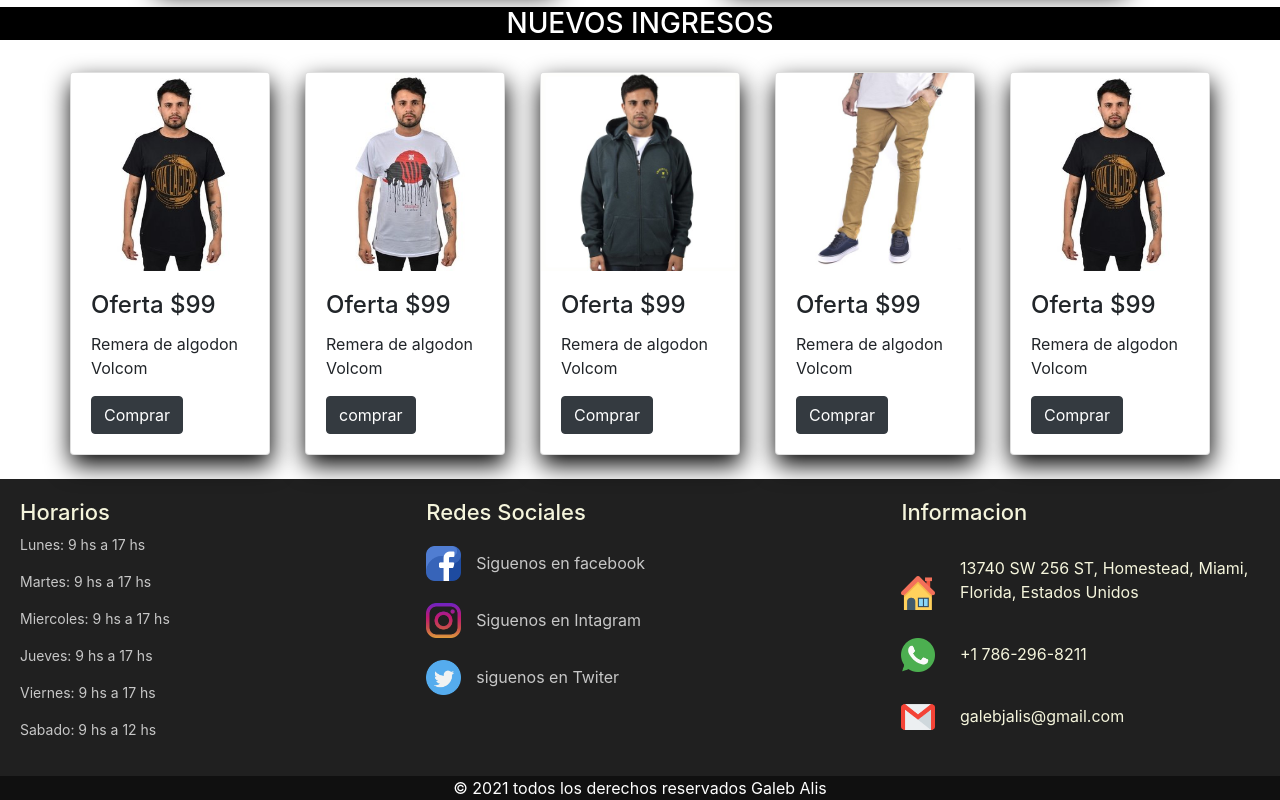
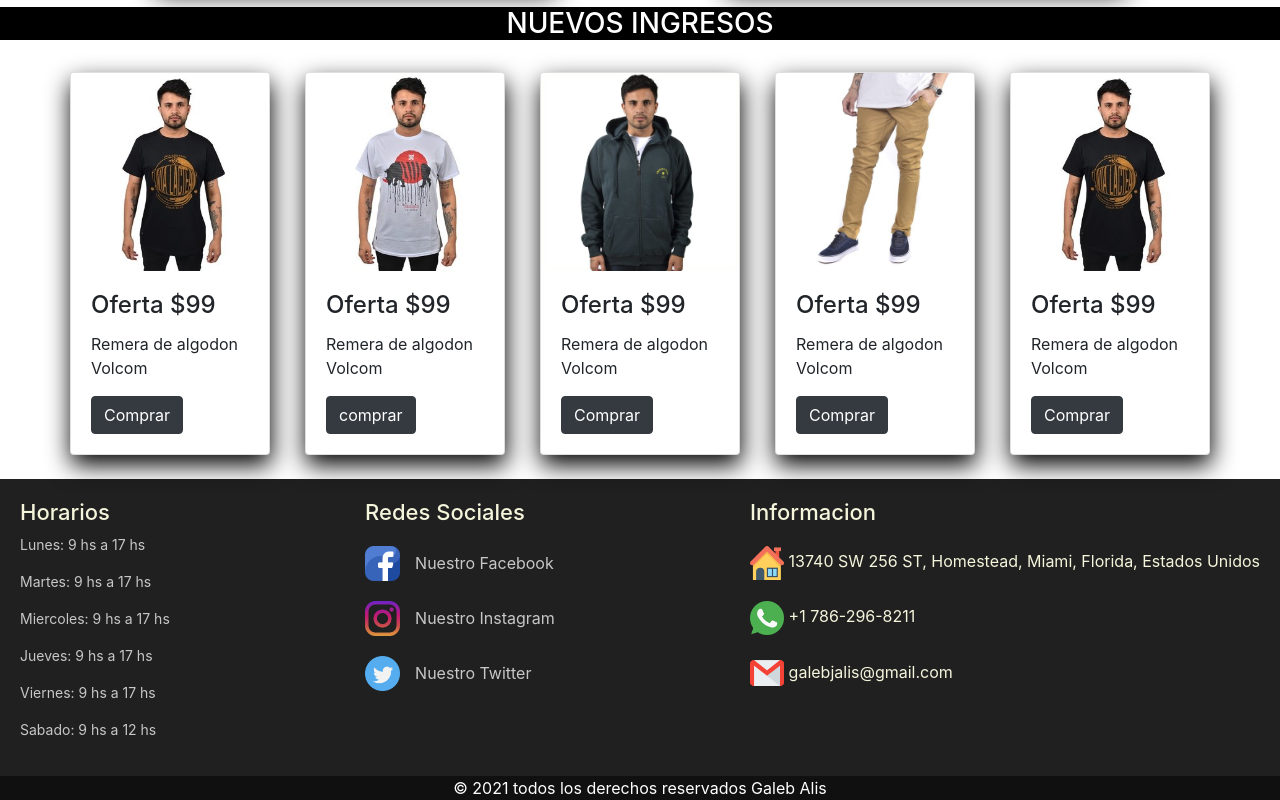
Before and after one commit to galebalis/proyecto, a plain HTML site: page index.html in a window 1280 px wide. Shown: the part 1065-1865 px from the top of the page. Drawn offline with nearby package versions, Linux system fonts and the light colour scheme; a web font is replaced by a local one.

Commit message:
vincule redes sociales

```diff
--- a/estilos.css
+++ b/estilos.css
@@ -119,11 +119,6 @@
   width: 35px;
   height: 35px;
 }
-.fila label {
-  margin-top: 5px;
-  margin-left: 15px;
-  color: #c7c7c7;
-}
 
 .Info h2 {
   font-size: 22px;
@@ -136,14 +131,15 @@
   width: 34px;
   height: 34px;
 }
-.fila2 label {
-  margin-left: 20px;
-  margin-top: 10px;
-  max-width: 300px;
-}
+
 .copy {
   background-color: #101010;
   display: flex;
   justify-content: center;
   color: white;
 }
+.social {
+  margin-top: 5px;
+  margin-left: 15px;
+  color: #c7c7c7;
+}
--- a/index.html
+++ b/index.html
@@ -162,16 +162,18 @@
           <div class="redsocial">
         <h2>Redes Sociales</h2>
         <div class="fila">
-          <img src="img/facebook.png" alt="">
-          <label> Siguenos en facebook</label>
+          <img src="img/facebook.png" alt="" >
+          <a href="https://www.facebook.com/" class="social">Nuestro Facebook
+          </a>
         </div>
         <div class="fila">
           <img src="img/instagram.png" alt="">
-          <label> Siguenos en Intagram</label>
+          <a href="https://www.instagram.com" class="social">Nuestro Instagram</a>
         </div>
         <div class="fila">
           <img src="img/twitter.png" alt="">
-          <label> siguenos en Twiter</label>
+          <a href="https://www.twitter.com" class="social">Nuestro Twitter</a>
+
         </div>
           </div>
 
```
